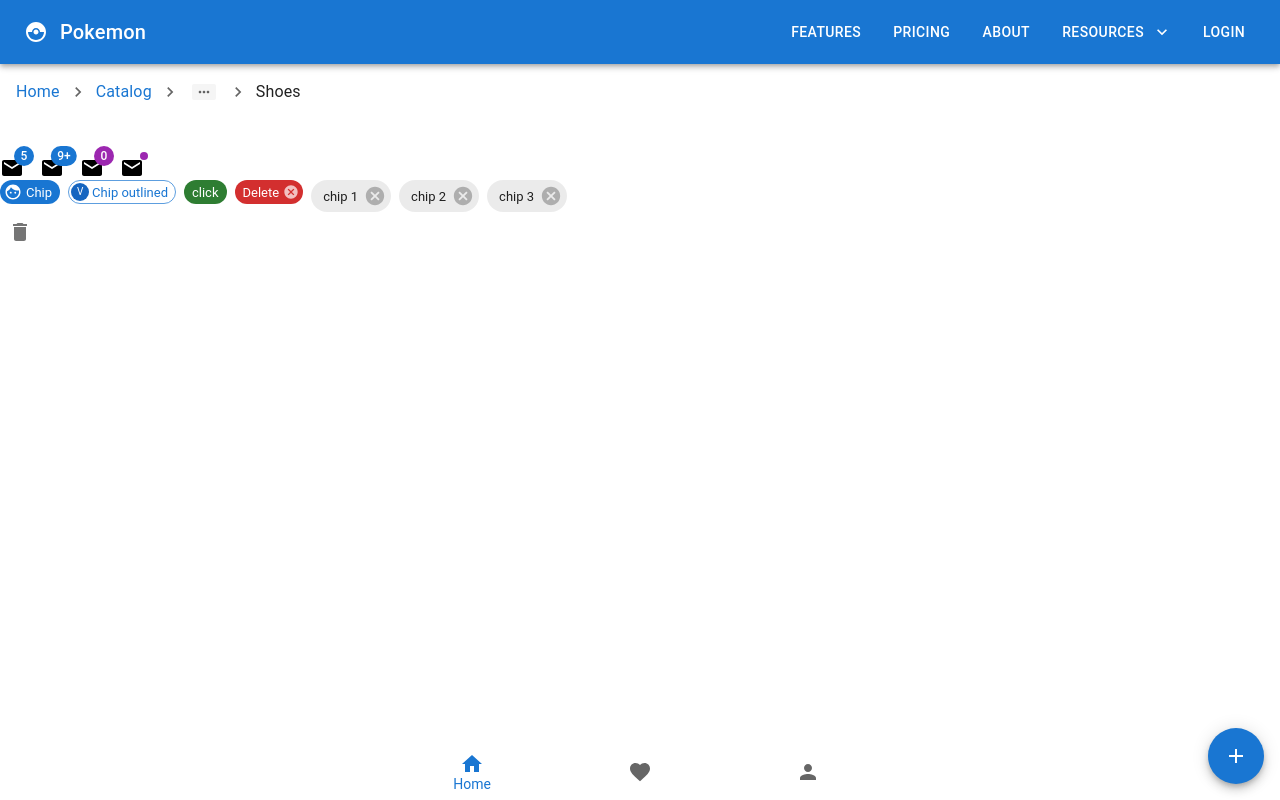
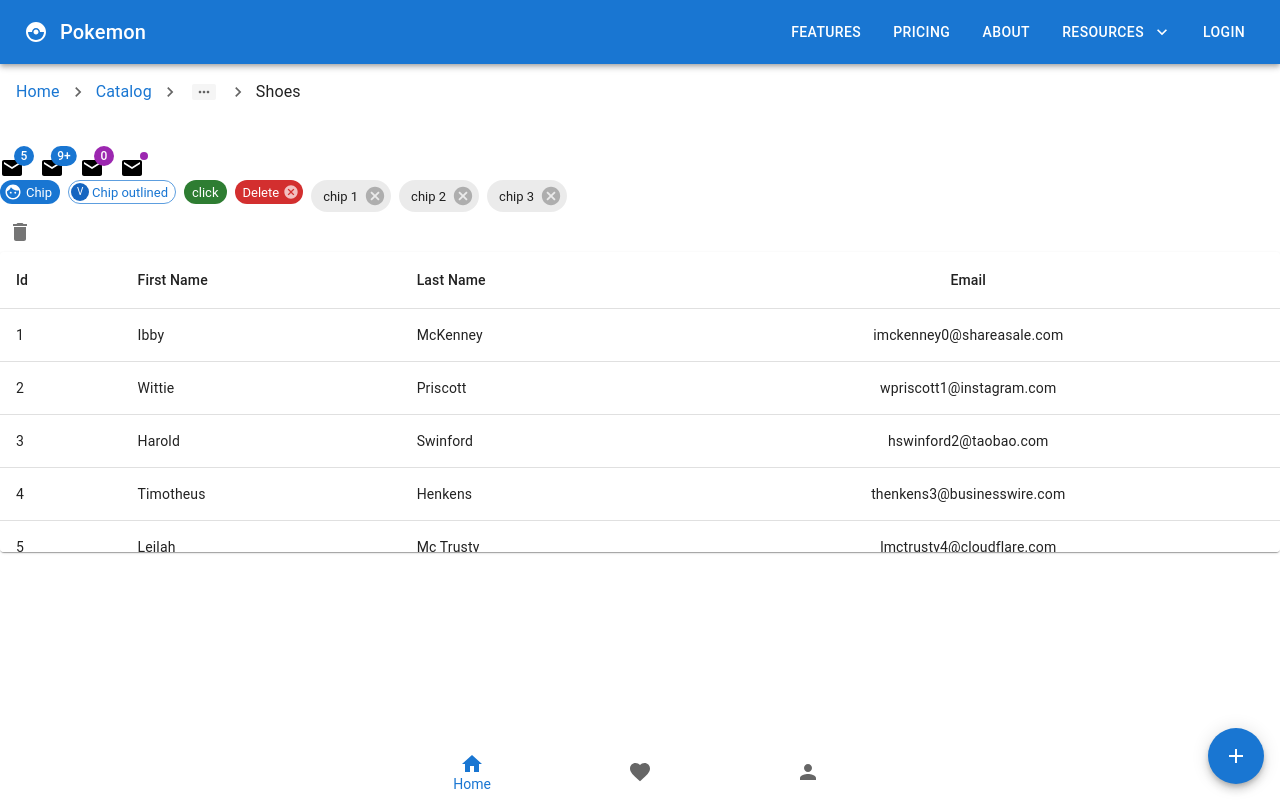
Before and after one commit to devhimanshuu/Full_stack_Journey, a React (Create React App) app in the folder Front-end/Material-UI/: page / in a window 1280 px wide. Built offline with nearby package versions, Linux system fonts and the light colour scheme.

Commit message:
muiTable

```diff
--- a/Front-end/Material-UI/src/App.tsx
+++ b/Front-end/Material-UI/src/App.tsx
@@ -8,6 +8,7 @@ import { MuiDrawer } from "./components/muiDrawer";
 
 import { MuiNavbar } from "./components/muiNavbar";
 import { MuiSpeedDial } from "./components/muiSpeedDial";
+import { Muitable } from "./components/muiTable";
 import { MuiTooltip } from "./components/muiTooltip";
 
 function App() {
@@ -33,6 +34,7 @@ function App() {
       <MuiBadge />
       <MuiChip />
       <MuiTooltip />
+      <Muitable />
     </div>
   );
 }
--- /dev/null
+++ b/Front-end/Material-UI/src/components/muiTable.tsx
@@ -0,0 +1,122 @@
+import React from "react";
+import {
+  TableContainer,
+  Table,
+  TableBody,
+  TableHead,
+  TableRow,
+  TableCell,
+  Paper,
+} from "@mui/material";
+export const Muitable = () => {
+  return (
+    <TableContainer component={Paper} sx={{ maxHeight: "300px" }}>
+      <Table aria-label="simple table" stickyHeader>
+        <TableHead>
+          <TableRow>
+            <TableCell>Id</TableCell>
+            <TableCell>First Name</TableCell>
+            <TableCell>Last Name</TableCell>
+            <TableCell align="center">Email</TableCell>
+          </TableRow>
+        </TableHead>
+        <TableBody>
+          {TableData.map((row) => (
+            <TableRow
+              key={row.id}
+              sx={{ "&:last-child td ,&:last-child th": { border: 0 } }}
+            >
+              <TableCell>{row.id}</TableCell>
+              <TableCell>{row.first_name}</TableCell>
+              <TableCell>{row.last_name}</TableCell>
+              <TableCell align="center">{row.email}</TableCell>
+            </TableRow>
+          ))}
+        </TableBody>
+      </Table>
+    </TableContainer>
+  );
+};
+
+const TableData = [
+  {
+    id: 1,
+    first_name: "Ibby",
+    last_name: "McKenney",
+    email: "imckenney0@shareasale.com",
+    gender: "Female",
+    ip_address: "151.220.181.97",
+  },
+  {
+    id: 2,
+    first_name: "Wittie",
+    last_name: "Priscott",
+    email: "wpriscott1@instagram.com",
+    gender: "Male",
+    ip_address: "245.133.189.28",
+  },
+  {
+    id: 3,
+    first_name: "Harold",
+    last_name: "Swinford",
+    email: "hswinford2@taobao.com",
+    gender: "Male",
+    ip_address: "28.88.104.245",
+  },
+  {
+    id: 4,
+    first_name: "Timotheus",
+    last_name: "Henkens",
+    email: "thenkens3@businesswire.com",
+    gender: "Male",
+    ip_address: "55.249.100.121",
+  },
+  {
+    id: 5,
+    first_name: "Leilah",
+    last_name: "Mc Trusty",
+    email: "lmctrusty4@cloudflare.com",
+    gender: "Female",
+    ip_address: "81.186.112.40",
+  },
+  {
+    id: 6,
+    first_name: "Julie",
+    last_name: "Tillot",
+    email: "jtillot5@netvibes.com",
+    gender: "Male",
+    ip_address: "114.150.30.24",
+  },
+  {
+    id: 7,
+    first_name: "Emilie",
+    last_name: "Pennuzzi",
+    email: "epennuzzi6@simplemachines.org",
+    gender: "Female",
+    ip_address: "155.163.55.236",
+  },
+  {
+    id: 8,
+    first_name: "Vidovik",
+    last_name: "Winterson",
+    email: "vwinterson7@ask.com",
+    gender: "Male",
+    ip_address: "128.35.228.221",
+  },
+  {
+    id: 9,
+    first_name: "Ammamaria",
+    last_name: "Grelak",
+    email: "agrelak8@mit.edu",
+    gender: "Female",
+    ip_address: "153.144.40.254",
+  },
+  {
+    id: 10,
+    first_name: "Pip",
+    last_name: "O'Criane",
+    email: "pocriane9@netvibes.com",
+    gender: "Male",
+    ip_address: "28.37.210.142",
+  },
+];
```
